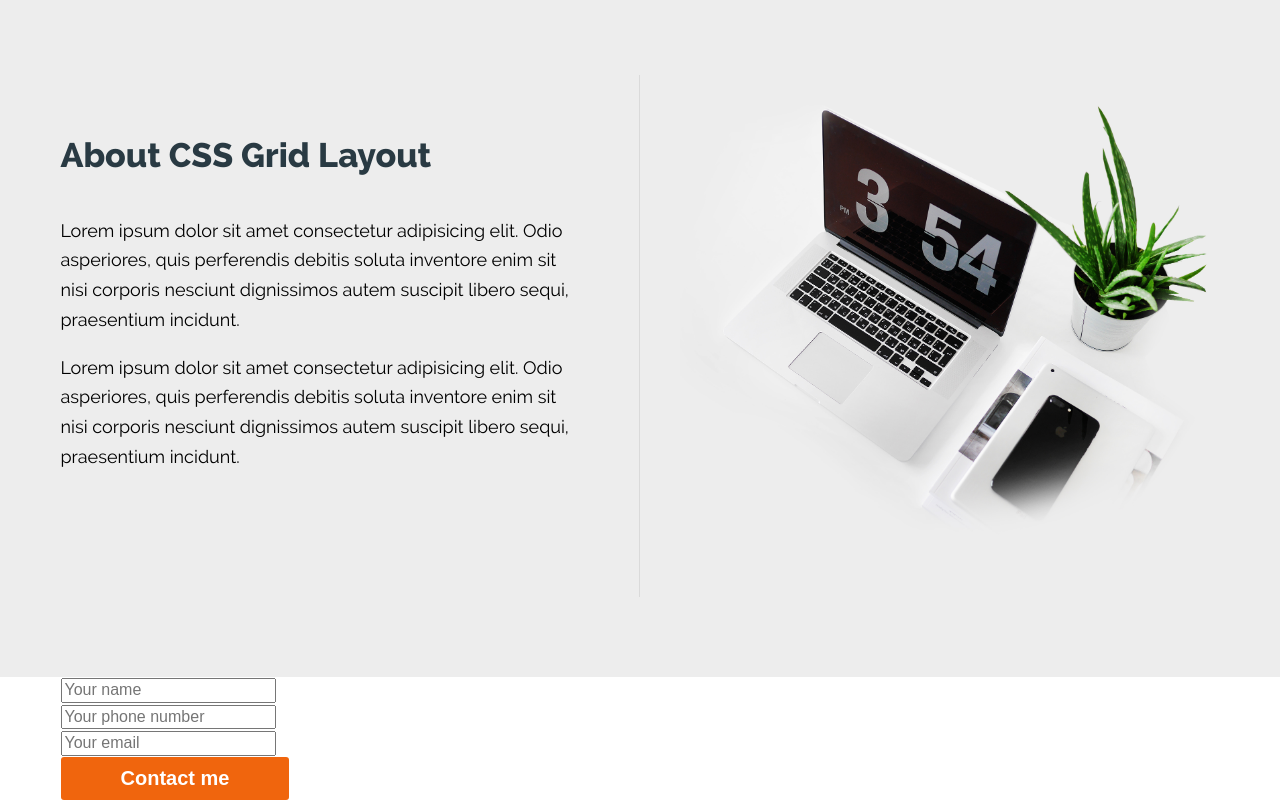
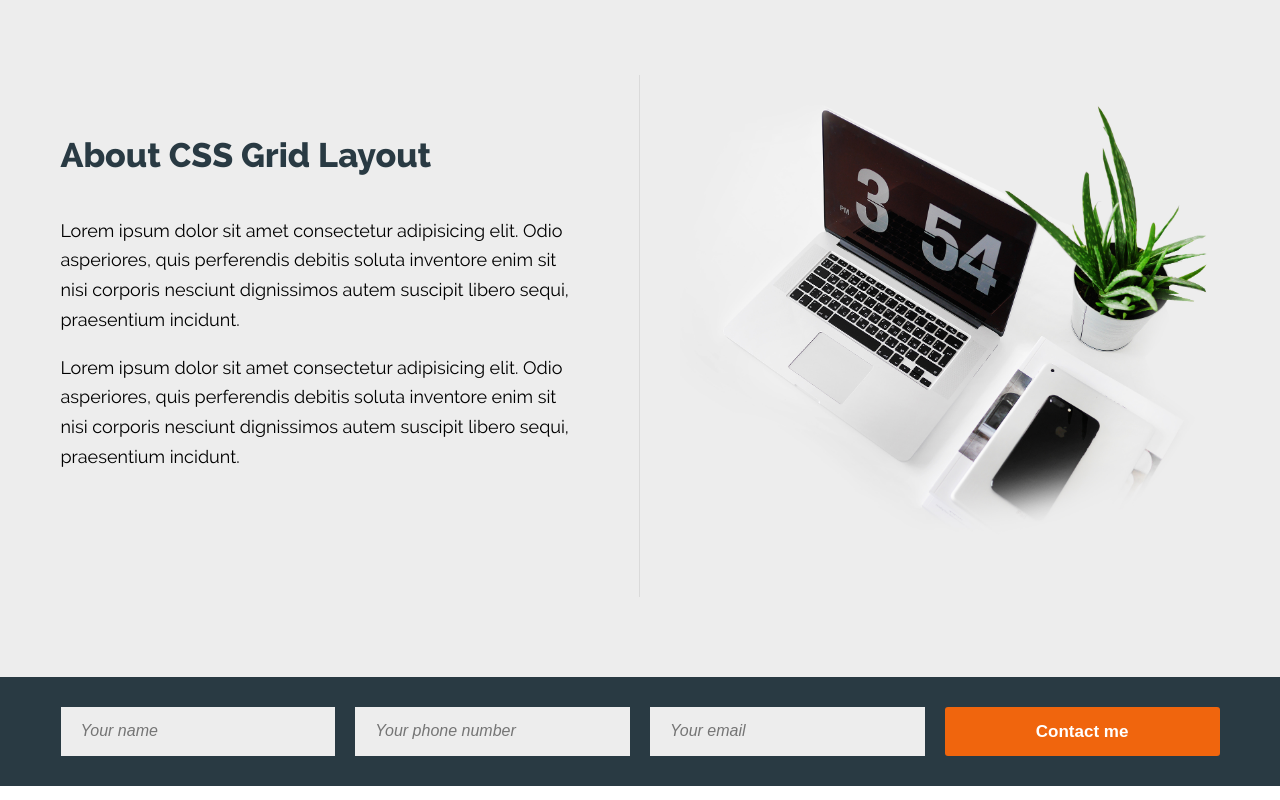
Before and after one commit to AndriiSavchuk/grid-project, a website: page app/index.html in a window 1280 px wide. Shown: the part 1746-2546 px from the top of the page. Drawn offline with Linux system fonts and the light colour scheme.

Commit message:
added styles for section contact-form

```diff
--- a/app/index.html
+++ b/app/index.html
@@ -55,18 +55,16 @@
       </div>
     </section>
 
-    <section id="contact">
+    <section id="contact-form">
       <div class="container">
         <form class="grid">
-          <div><input type="text" name="name" placeholder="Your name" required></div>
-          <div><input type="number" name="phone" placeholder="Your phone number"></div>
-          <div><input type="email" name="email" placeholder="Your email" required></div>
+          <input type="text" name="name" placeholder="Your name" required>
+          <input type="text" name="phone" placeholder="Your phone number">
+          <input type="email" name="email" placeholder="Your email" required>
           <div><button class="btn">Contact me</button></div>
         </form>
       </div>
     </section>
-
-
 
   </main>
 
--- a/app/sass/_base.sass
+++ b/app/sass/_base.sass
@@ -14,6 +14,14 @@ body
 	font-family: raleway-grid, sans-serif
 	overflow-x: hidden
 	opacity: 1
+
+input
+  border: none
+  padding: 15px 20px
+  width: 100%
+  font-family: Arial, sans-serif
+  font-style: italic
+  outline: none
 
 .container
   max-width: 1199px
--- a/app/sass/main.sass
+++ b/app/sass/main.sass
@@ -88,7 +88,7 @@
     grid-column: 1 / 5
     padding: $gutter $gutter 50px
 
-  /* About Styles */
+/* About Styles */
 
 #about
   background-color: $light
@@ -106,4 +106,20 @@
   .about-right
     padding-left: 40px
 
+/* About Styles */
+
+#contact-form
+  padding: 30px 0
+  background-color: $dark
+  form
+    grid-gap: $gutter
+    grid-template-columns: repeat(4, 1fr)
+    .btn
+      font-size: 17px
+      padding: 14.5px 60px
+      width: 100%
+    input
+      background-color: $light
+
+
 @import "media"
```
Also changed, not shown: app/css/main.min.css.
